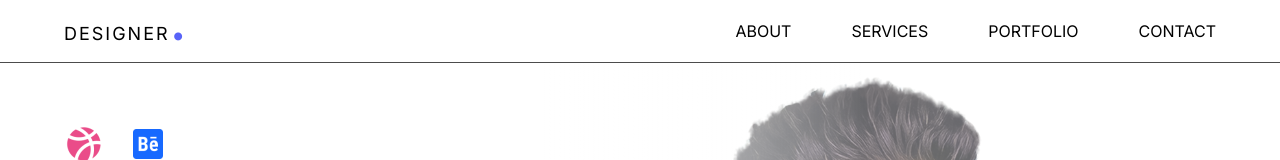
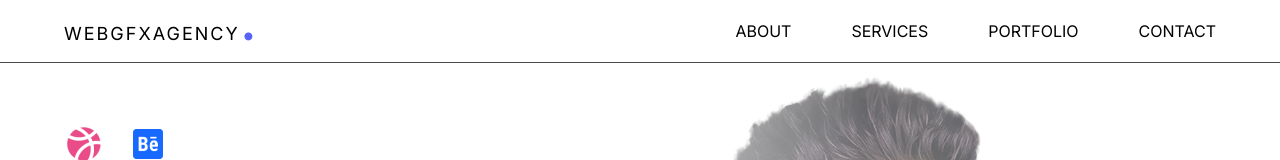
Before and after one commit to iconic-in/webssite-foe-wen-gfrx, a plain HTML site: page index.html in a window 1280 px wide. Shown: the top 160 px of the page. Drawn offline with nearby package versions, Linux system fonts and the light colour scheme.

Commit message:
#logo_update

```diff
--- a/index.html
+++ b/index.html
@@ -47,7 +47,7 @@
 
     <div class="nav-wrapper">
       <nav>
-        <a href="#" class="logo">Designer<span class="dot">.</span></a>
+        <a href="#" class="logo">webGfxAgency<span class="dot">.</span></a>
 
         <div class="menu-icon">
           <svg
```
